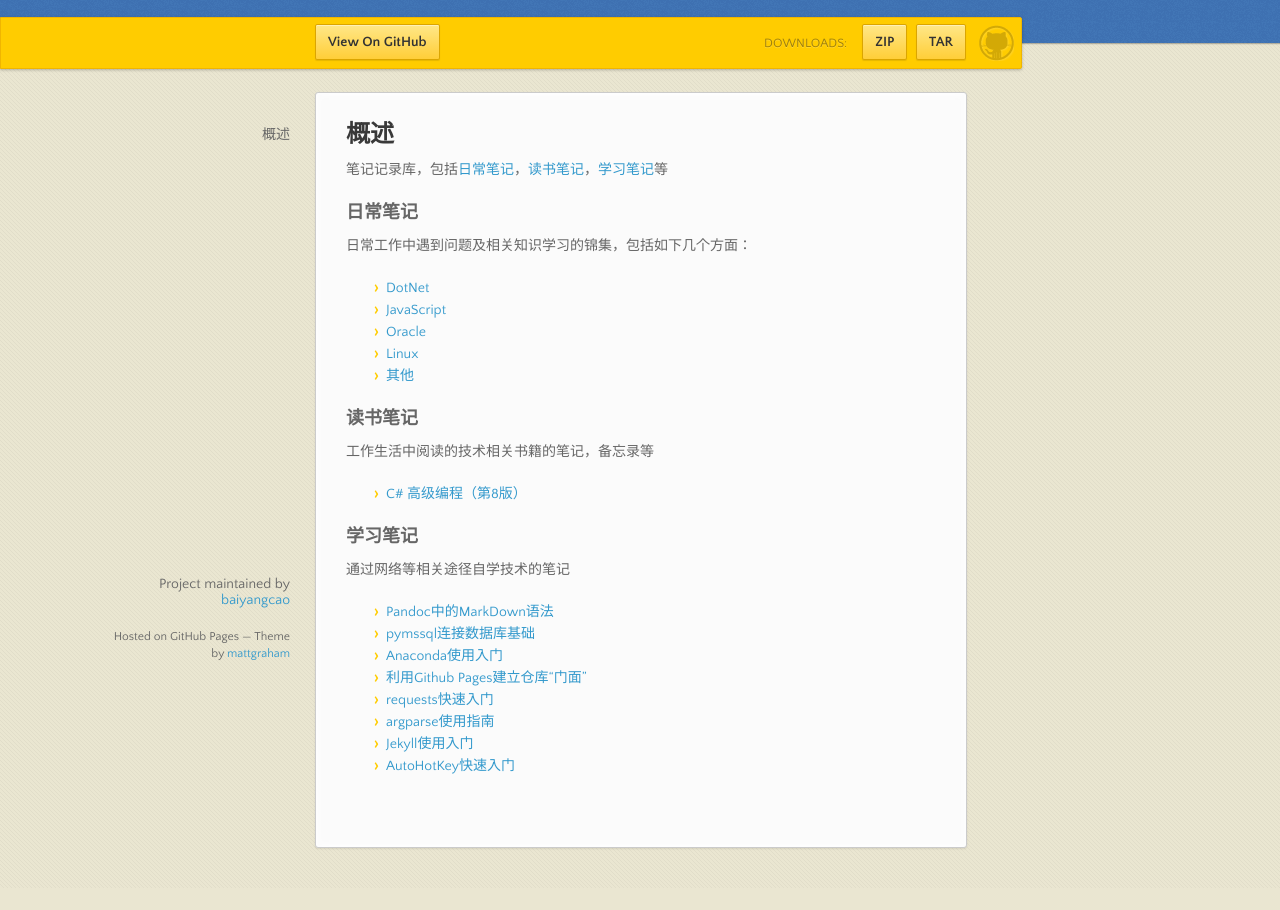
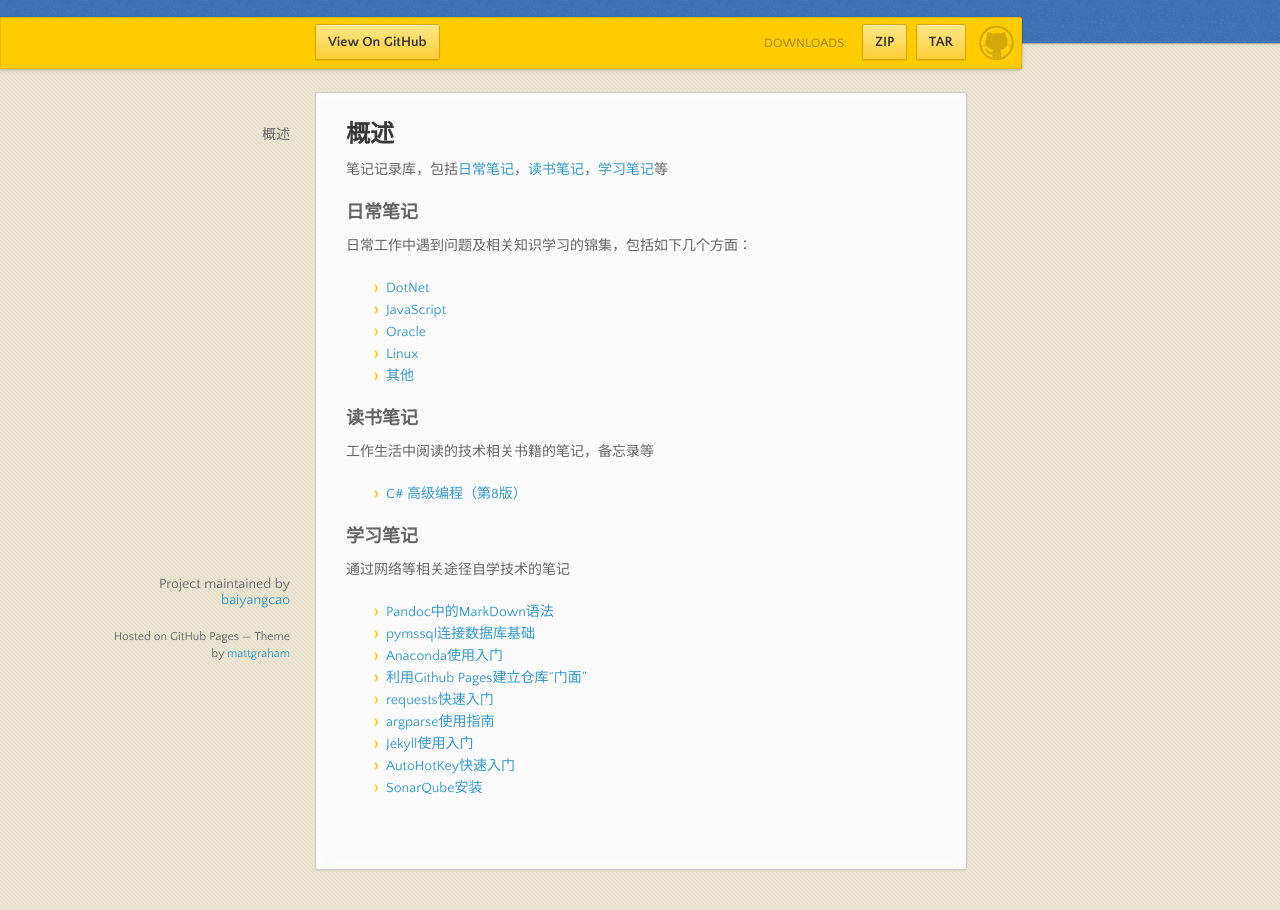
Before and after one commit to baiyangcao/Notes, a website: page docs/index.html in a window 1280 px wide. Shown: the part 98-1008 px from the top of the page. Before the commit the page ends 986 px from the top, so only its background shows below. Drawn offline with nearby package versions, Linux system fonts and the light colour scheme.

Commit message:
docs中添加”SonarQube安装“连接

```diff
--- a/docs/index.html
+++ b/docs/index.html
@@ -80,6 +80,7 @@
 <li><a href="https://github.com/baiyangcao/Notes/blob/master/Study%20Notes/argparse_basic.md">argparse使用指南</a></li>
 <li><a href="https://github.com/baiyangcao/Notes/blob/master/Study%20Notes/jekyll_basic.md">Jekyll使用入门</a></li>
 <li><a href="https://github.com/baiyangcao/Notes/blob/master/Study%20Notes/autohotkey_basic.md">AutoHotKey快速入门</a></li>
+<li><a href="https://github.com/baiyangcao/Notes/blob/master/Study%20Notes/sonarqube_installation.md">SonarQube安装</a></li>
 </ul>
       </section>
       <footer>
```
